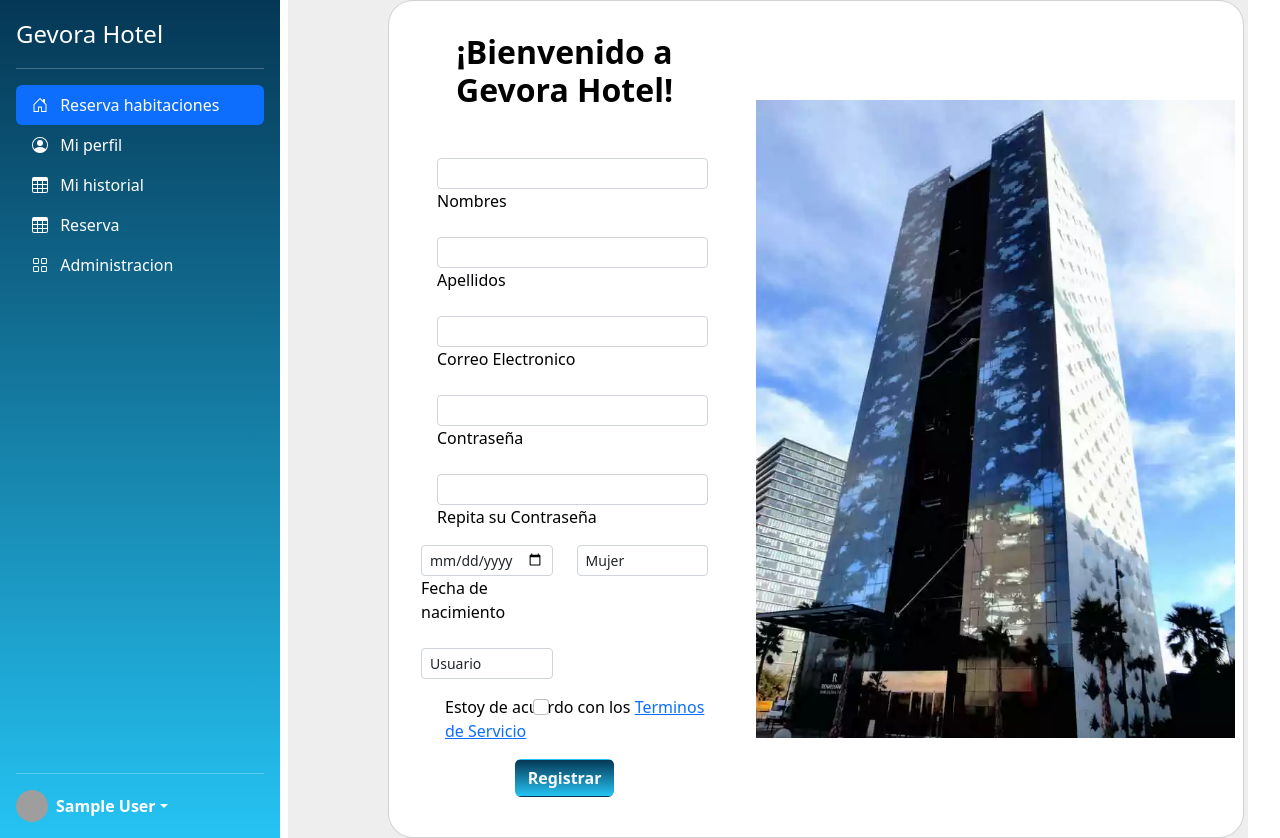
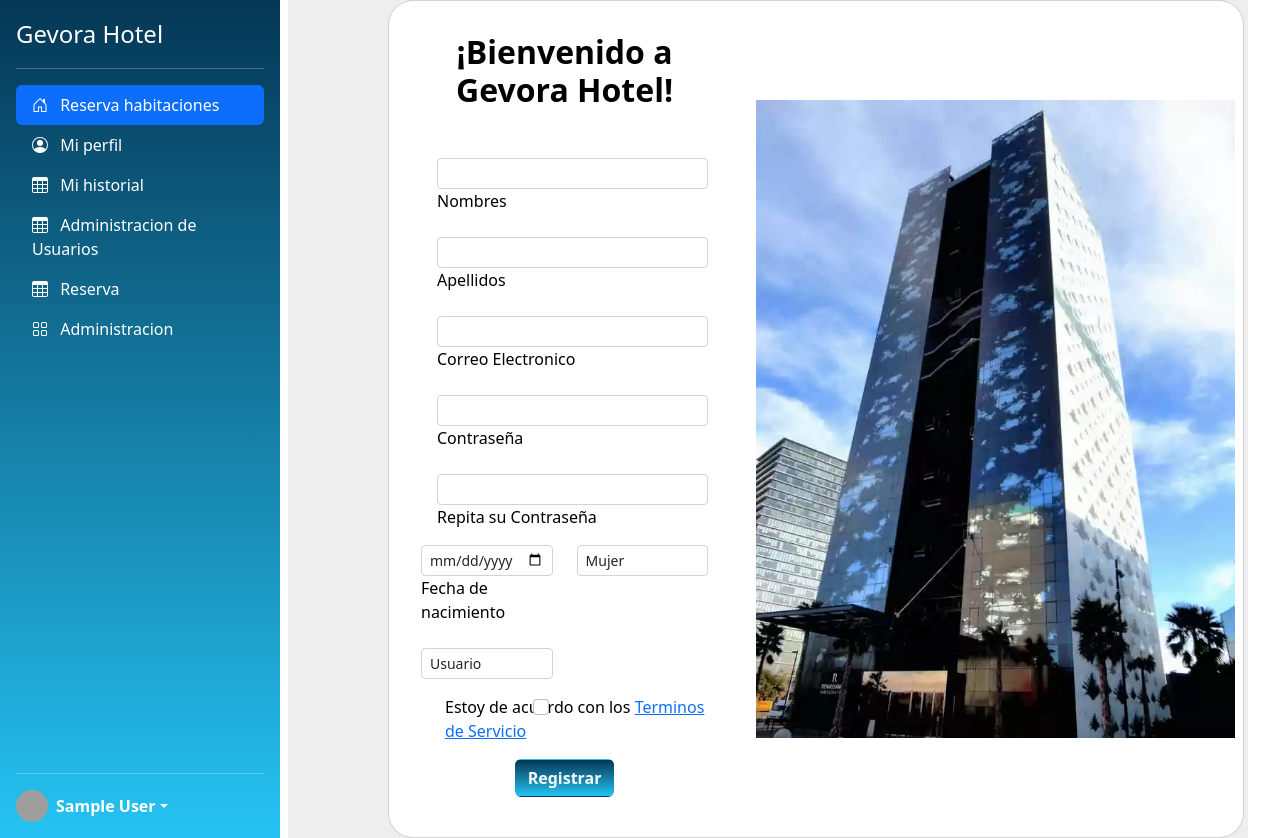
Before and after one commit to johnger13b/HotelApp, a Flask app: page /SignUp in a window 1280 px wide. Run offline with Flask 2, Linux system fonts and the light colour scheme; some libraries are stand-ins or nearby versions; grey boxes are pictures that could not be loaded.

Commit message:
Added Administracion de Usuarios

```diff
--- a/templates/base.html
+++ b/templates/base.html
@@ -129,6 +129,12 @@
                         </a>
                     </li>
                     <li>
+                        <a href="Vista_admin_usuarios" class="nav-link text-white">
+                            <svg class="bi pe-none me-2" width="16" height="16"><use xlink:href="#table"/></svg>
+                            Administracion de Usuarios
+                        </a>
+                    </li>
+                    <li>
                         <a href="Reservas" class="nav-link text-white">
                             <svg class="bi pe-none me-2" width="16" height="16"><use xlink:href="#table"/></svg>
                             Reserva
```
